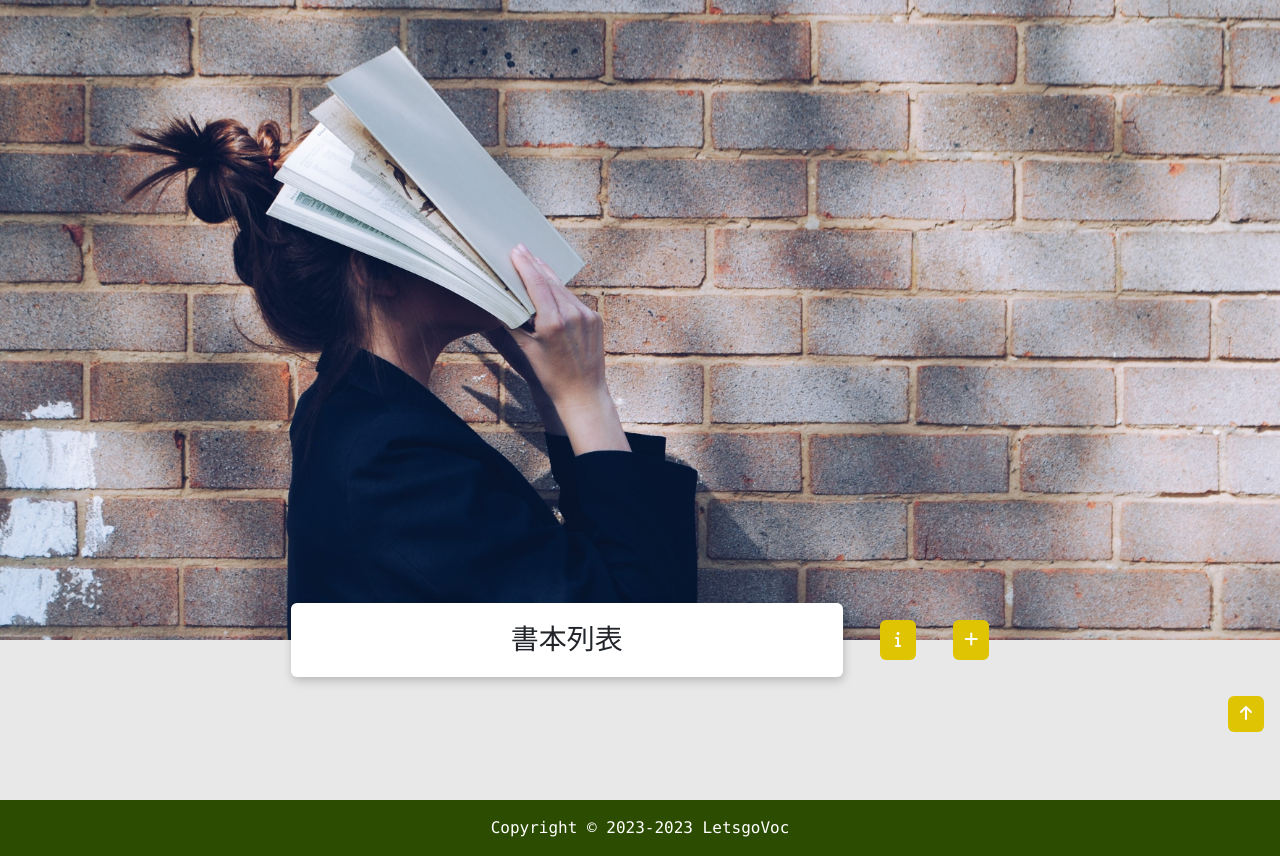
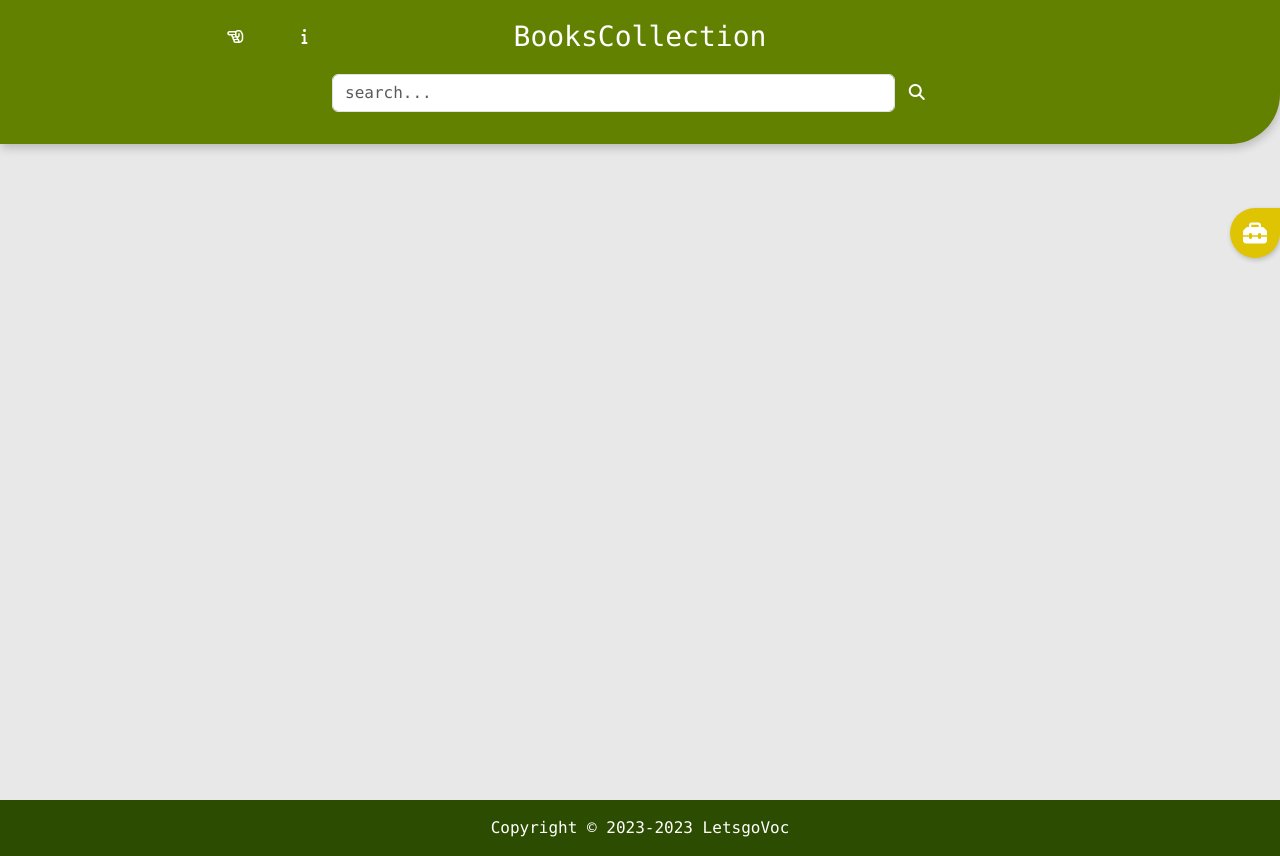
Before and after one commit to jinny8813/VocaBud, a CodeIgniter 4 app: the page made by app/Views/pages/books_list.php in a window 1280 px wide. Shown: the part 56-912 px from the top of the page. Run offline with PHP 8.4 and a stand-in for CodeIgniter, Linux system fonts and the light colour scheme; the template is opened without the code that fills it, so the values that code supplies are empty; some libraries are stand-ins or nearby versions.

Commit message:
change booklist layout

```diff
--- a/app/Controllers/Books.php
+++ b/app/Controllers/Books.php
@@ -17,12 +17,12 @@ class Books extends BaseController
         $bookModel = new BookModel();
         $data['books'] = $bookModel->where("user_id", $userData['user_id'])->orderBy('book_id', 'DESC')->findAll();
 
-        return view('pages/book_list', $data);
+        return view('pages/books_list', $data);
     }
 
     public function create()
     {
-        return view('pages/book_create');
+        return view('pages/books_create');
     }
 
     public function store()
@@ -56,6 +56,6 @@ class Books extends BaseController
         $cardModel = new CardModel();
         $data['cards'] = $cardModel->where("book_id", $book_id)->orderBy('card_id', 'DESC')->findAll();
 
-        return view('pages/book_per', $data + session()->bookData);
+        return view('pages/perbook_list', $data + session()->bookData);
     }
 }
--- a/app/Views/layout/footer.php
+++ b/app/Views/layout/footer.php
@@ -1,9 +1,3 @@
-<section>
-    <div class="img_h m-3 position-fixed bottom-0 end-0">
-        <a href="#" class="btn"><i class="fa-solid fa-arrow-up"></i></a>
-    </div>
-</section>
-
 <footer>
     <div class="p-3 text-center">
         <?php
--- a/app/Views/layout/template.php
+++ b/app/Views/layout/template.php
@@ -6,7 +6,7 @@
     <meta name="viewport" content="width=device-width, initial-scale=1.0">
     <title>LetsgoVoc</title>
     <link rel="shortcut icon" href="<?= base_url('../../public/assets/images/icon.png') ?>" />
-    <link rel="stylesheet" href="https://cdn.jsdelivr.net/npm/bootstrap@5.2.3/dist/css/bootstrap.min.css" integrity="sha384-rbsA2VBKQhggwzxH7pPCaAqO46MgnOM80zW1RWuH61DGLwZJEdK2Kadq2F9CUG65" crossorigin="anonymous">
+    <link href="https://cdn.jsdelivr.net/npm/bootstrap@5.3.0-alpha3/dist/css/bootstrap.min.css" rel="stylesheet" integrity="sha384-KK94CHFLLe+nY2dmCWGMq91rCGa5gtU4mk92HdvYe+M/SXH301p5ILy+dN9+nJOZ" crossorigin="anonymous">
     <link rel="stylesheet" href="https://cdnjs.cloudflare.com/ajax/libs/font-awesome/6.2.1/css/all.min.css" integrity="sha512-MV7K8+y+gLIBoVD59lQIYicR65iaqukzvf/nwasF0nqhPay5w/9lJmVM2hMDcnK1OnMGCdVK+iQrJ7lzPJQd1w==" crossorigin="anonymous" referrerpolicy="no-referrer" />
     <link rel="stylesheet" href="<?= base_url('../../public/assets/css/style.css') ?>" />
 </head>
@@ -15,8 +15,9 @@
     <?= $this->renderSection("content")?>
     <?= $this->include("layout/footer")?>
     <script src="https://code.jquery.com/jquery-2.2.4.min.js" integrity="sha256-BbhdlvQf/xTY9gja0Dq3HiwQF8LaCRTXxZKRutelT44=" crossorigin="anonymous"></script>
-    <script src="https://cdn.jsdelivr.net/npm/@popperjs/core@2.9.2/dist/umd/popper.min.js" integrity="sha384-IQsoLXl5PILFhosVNubq5LC7Qb9DXgDA9i+tQ8Zj3iwWAwPtgFTxbJ8NT4GN1R8p" crossorigin="anonymous"></script>
-    <script src="https://cdn.jsdelivr.net/npm/bootstrap@5.2.3/dist/js/bootstrap.min.js" integrity="sha384-cuYeSxntonz0PPNlHhBs68uyIAVpIIOZZ5JqeqvYYIcEL727kskC66kF92t6Xl2V" crossorigin="anonymous"></script>
+    <script src="https://cdn.jsdelivr.net/npm/bootstrap@5.3.0-alpha3/dist/js/bootstrap.bundle.min.js" integrity="sha384-ENjdO4Dr2bkBIFxQpeoTz1HIcje39Wm4jDKdf19U8gI4ddQ3GYNS7NTKfAdVQSZe" crossorigin="anonymous"></script>
+    <script src="https://cdn.jsdelivr.net/npm/@popperjs/core@2.11.7/dist/umd/popper.min.js" integrity="sha384-zYPOMqeu1DAVkHiLqWBUTcbYfZ8osu1Nd6Z89ify25QV9guujx43ITvfi12/QExE" crossorigin="anonymous"></script>
+    <script src="https://cdn.jsdelivr.net/npm/bootstrap@5.3.0-alpha3/dist/js/bootstrap.min.js" integrity="sha384-Y4oOpwW3duJdCWv5ly8SCFYWqFDsfob/3GkgExXKV4idmbt98QcxXYs9UoXAB7BZ" crossorigin="anonymous"></script>
     <script src="https://cdnjs.cloudflare.com/ajax/libs/Chart.js/2.4.0/Chart.min.js"></script>
     <script src="https://cdnjs.cloudflare.com/ajax/libs/axios/1.4.0/axios.min.js" integrity="sha512-uMtXmF28A2Ab/JJO2t/vYhlaa/3ahUOgj1Zf27M5rOo8/+fcTUVH0/E0ll68njmjrLqOBjXM3V9NiPFL5ywWPQ==" crossorigin="anonymous" referrerpolicy="no-referrer"></script>
 </body>
--- a/app/Views/pages/books_list.php
+++ b/app/Views/pages/books_list.php
@@ -1,48 +1,56 @@
 <?= $this->extend("layout/template")?>
 <?= $this->section('content')?>
 <section class="min-vh-100 bg_light">
-    <div class="w-100">
-        <img class="img-fluid" src="<?= base_url('../../public/assets/images/banner.jpg') ?>" alt="">
-    </div>
-    <div class="container">
+    <div class="container-fluid bg_green">
         <div class="row justify-content-center">
-            <div class="col-md-8">
-                <div class="position-relative">
-                    <div class="position-absolute top-100 start-50 translate-middle d-flex justify-content-around align-items-center w-100">
-                        <div class="card w-75">
-                            <div class="card-body">
-                                <div class="text-center fs-3">書本列表</div>
-                            </div>
-                        </div>
-                        <div>
-                            <a href="#" class="btn p-2" data-bs-toggle="modal" data-bs-target="#infoModal"><i class="fa-fw fa-solid fa-info"></i></a>
-                        </div>
-                        <div>
-                            <a href="<?= base_url('/books/new') ?>" class="btn p-2"><i class="fa-fw fa-solid fa-plus"></i></a>
-                        </div>
-                    </div>
+            <div class="col-md-8 row justify-content-around align-items-center">
+                <div class="col-1 p-0">
+                    <a href="#" class="btn btn_low_key p-0"><i class="fa-fw fa-regular fa-hand-point-left"></i></a>
+                </div>
+                <div class="col-1 p-0">
+                    <a href="#" class="btn btn_low_key p-0"><i class="fa-fw fa-solid fa-info"></i></a>
+                </div>
+                <div class="col-8 p-3">
+                    <div class="fs-3 text-center">BooksCollection</div>
+                </div>
+                <div class="col-2">
                 </div>
             </div>
         </div>
-        <div class="modal fade" id="infoModal" tabindex="-1" aria-hidden="true">
-            <div class="modal-dialog modal-dialog-centered">
-                <div class="modal-content">
-                    <div class="modal-header">
-                        <h1 class="modal-title fs-5" id="exampleModalLabel">使用說明</h1>
-                        <button type="button" class="btn-close" data-bs-dismiss="modal" aria-label="Close"></button>
+        <div class="row justify-content-center">
+            <div class="col-md-6 col-10">
+                <form>
+                    <div class="row align-items-center mb-3">
+                        <div class="col-11 mb-3">
+                            <input type="text" class="form-control" id="" placeholder="search...">
+                        </div>
+                        <div class="col-1 mb-3 p-0">
+                            <button type="submit" class="btn btn_low_key p-0"><i class="fa-fw fa-solid fa-magnifying-glass"></i></button>
+                        </div>
                     </div>
-                    <div class="modal-body">
-                        <p>LetsgoVoc由書本長出字卡，也可以說是由字卡堆砌成書本。可以把書本視為一種分類~</p>
-                        <p>1. 書本的新增、列表、修改、刪除</p>
-                        <p>2. 字卡的新增、列表、修改、刪除</p>
-                        <p>3. 列表、單字可進行輪播翻卡練習</p>
-                        <p>4. 如需跨書本練習，可以至"所有單字"進行排序篩選</p>
+                </form>
+            </div>
+        </div>
+    </div>
+    <div class="position-sticky top-0 z-3">
+        <div class="position-relative">
+            <div class="position-absolute top-0 end-0 pt-5 mt-3">
+                <button class="btn btn_the_biggest fs-4 p-2" id="bigBtn"><i class="fa-fw fa-solid fa-toolbox"></i></button>
+                <div id="groupBtn" class="d-none">
+                    <div class="d-flex">
+                        <a href="#" class="btn btn_biggest_down p-2"><i class="fa-fw fa-solid fa-toolbox"></i></a>
+                    </div>
+                    <div class="d-flex">
+                        <a href="#" class="btn btn_biggest_down p-2"><i class="fa-fw fa-solid fa-toolbox"></i></a>
+                    </div>
+                    <div class="d-flex">
+                        <a href="#" class="btn btn_biggest_down p-2"><i class="fa-fw fa-solid fa-toolbox"></i></a>
                     </div>
                 </div>
             </div>
         </div>
     </div>
-    <div class="container py-5">
+    <div class="container py-3">
         <div class="row justify-content-center my-3">
             <div class="col-md-10">
                 <?php foreach($books as $row):?>
@@ -65,4 +73,10 @@
         </div>
     </div>
 </section>
+<script>
+    let groupBtn = document.getElementById("groupBtn");
+    document.getElementById("bigBtn").addEventListener("click",(e) => {
+        groupBtn.classList.toggle("d-none");
+    })
+</script>
 <?= $this->endSection()?>
```
Also changed, not shown: public/assets/css/style.css, public/assets/css/style.scss, 1 other file.
